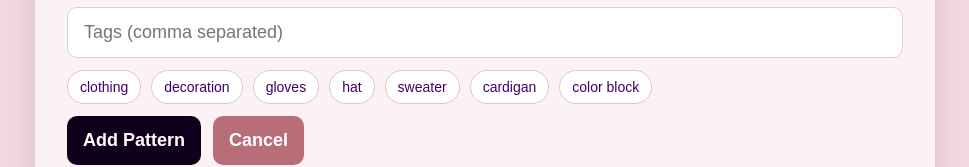
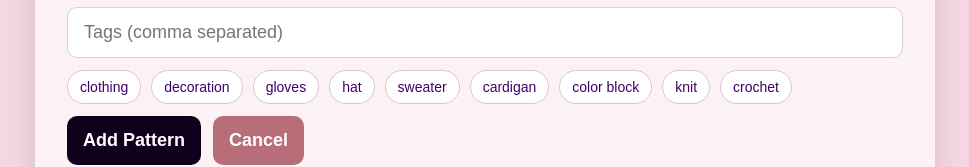
Before and after one commit to Merry567/stach-buster, a React (Vite) app in the folder client/: page /patterns/new in a window 1280 px wide. Shown: the part 975-1142 px from the top of the page, without its empty margins (155-1124 px from the left). Built offline with nearby package versions, Linux system fonts and the light colour scheme; no server answers; sample sign-in values are in the browser's storage.

Commit message:
tags added

```diff
--- a/client/src/components/AddPattern.jsx
+++ b/client/src/components/AddPattern.jsx
@@ -26,6 +26,8 @@ const presetTags = [
   'sweater',
   'cardigan',
   'color block',
+  'knit',
+  'crochet'
 ];
 
 const emptyForm = {
--- a/client/src/components/Patterns.jsx
+++ b/client/src/components/Patterns.jsx
@@ -11,6 +11,8 @@ const presetTags = [
   'sweater',
   'cardigan',
   'color block',
+  'Knit',
+  'crochet'
 ];
 
 const Patterns = () => {
```
